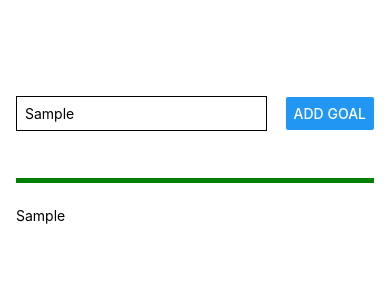
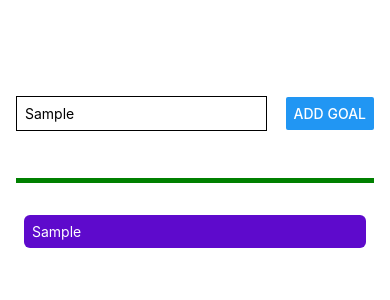
Before and after one commit to niteshsaxena03/Goals-App, a React Native app in the folder GoalsApp/: screen / in a window 390 px wide. Both pictures are taken after typing "Sample" into the empty fields and a click on the button "ADD GOAL". Shown: the top 300 px of the page. Built offline with nearby package versions, Linux system fonts and the light colour scheme.

Commit message:
adding styles to list

```diff
--- a/GoalsApp/App.js
+++ b/GoalsApp/App.js
@@ -27,7 +27,11 @@
       </View>
       <View style={styles.goalsContainer}>
         {courseGoals.map((goal) => (
-          <Text key={goal}>{goal}</Text>
+          <View style={styles.goalItem} key={goal}>
+            <Text style={styles.goalText} key={goal}>
+              {goal}
+            </Text>
+          </View>
         ))}
       </View>
     </View>
@@ -59,4 +63,14 @@
   goalsContainer: {
     flex: 5,
   },
+  goalItem: {
+    margin: 8,
+    padding: 8,
+    borderRadius: 6,
+    backgroundColor: '#5e0acc',
+    color: "white",
+  },
+  goalText:{
+    color:'white',
+  }
 });
```
